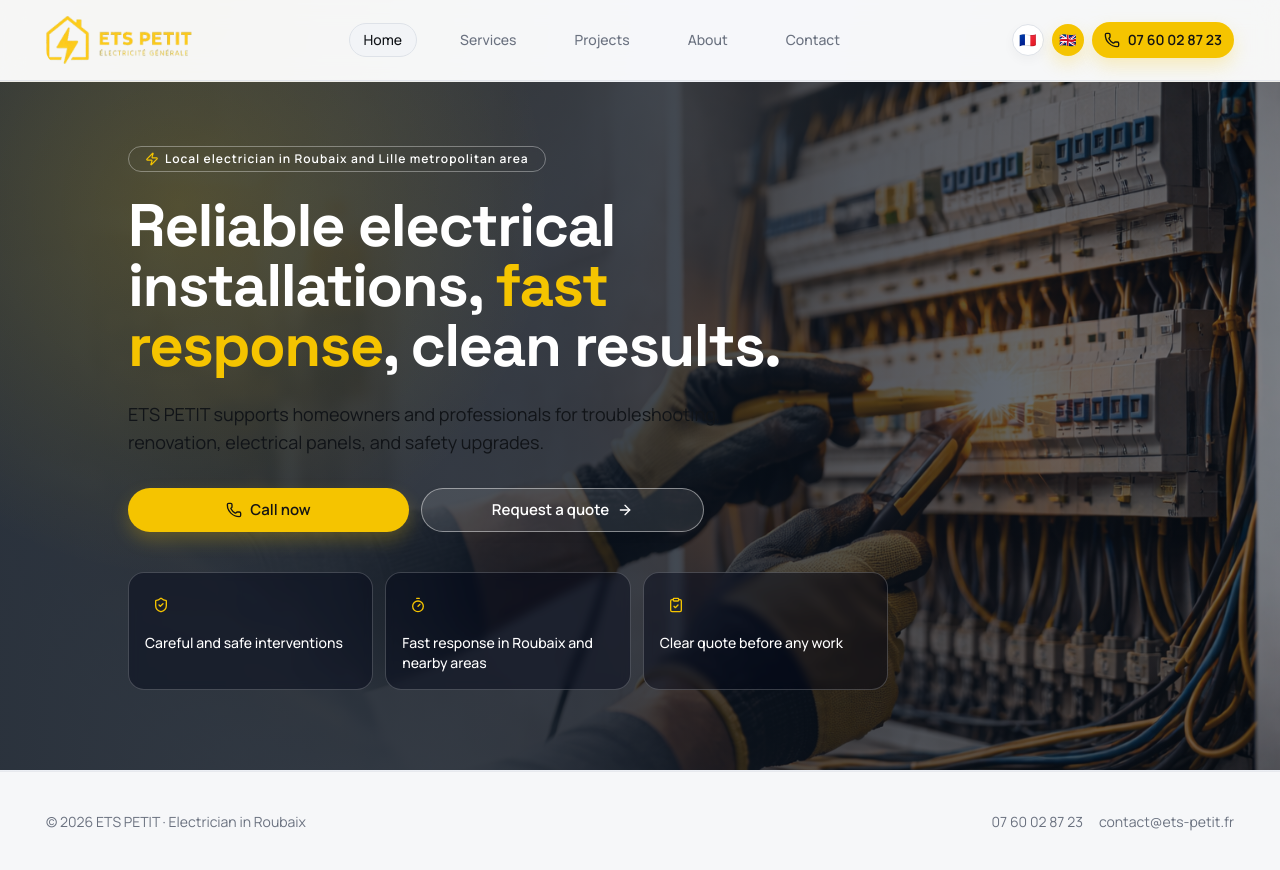
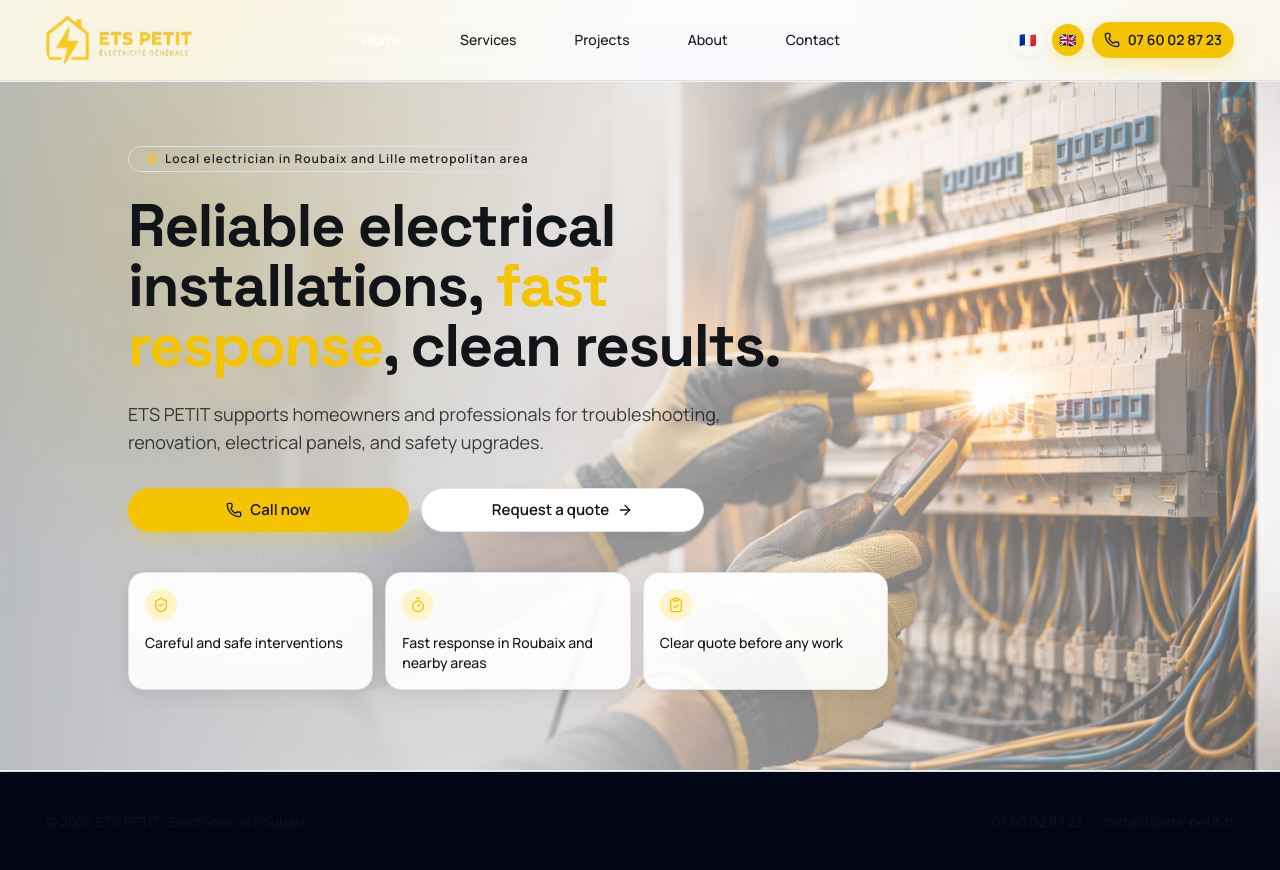
Before and after one commit to El-cmd/-Freelance-Mission-ETS-PETIT---Electricien, a React (Vite) app: page /#/ in a window 1280 px wide. Built offline with nearby package versions, Linux system fonts and the light colour scheme.

Commit message:
Ajuster contraste: header/footer plus sombres et voile hero plus clair

```diff
--- a/src/components/layout/Footer/Footer.tsx
+++ b/src/components/layout/Footer/Footer.tsx
@@ -7,16 +7,16 @@ export function Footer() {
   const copy = getUiCopy(locale)
 
   return (
-    <footer className="border-t border-border/60 bg-background py-10">
-      <div className="container flex flex-col gap-3 text-sm text-muted-foreground sm:flex-row sm:items-center sm:justify-between">
+    <footer className="border-t border-white/12 bg-slate-950 py-10">
+      <div className="container flex flex-col gap-3 text-sm text-white/72 sm:flex-row sm:items-center sm:justify-between">
         <p>
           © {new Date().getFullYear()} {siteConfig.name} · {copy.footerSubtitle}
         </p>
         <div className="flex items-center gap-4">
-          <a href={siteConfig.phoneHref} className="hover:text-foreground">
+          <a href={siteConfig.phoneHref} className="text-white/86 hover:text-primary">
             {siteConfig.phoneDisplay}
           </a>
-          <a href={`mailto:${siteConfig.email}`} className="hover:text-foreground">
+          <a href={`mailto:${siteConfig.email}`} className="text-white/86 hover:text-primary">
             {siteConfig.email}
           </a>
         </div>
--- a/src/components/layout/Header/Header.tsx
+++ b/src/components/layout/Header/Header.tsx
@@ -22,7 +22,7 @@ export function Header() {
   const copy = getUiCopy(locale)
 
   return (
-    <header className="sticky top-0 z-40 border-b border-border/80 bg-background/80 backdrop-blur-md">
+    <header className="sticky top-0 z-40 border-b border-white/12 bg-slate-950/88 backdrop-blur-md">
       <div className="container flex h-20 items-center justify-between">
         <Link to="/" className="flex items-center" aria-label={copy.homeLinkAria}>
           <img src={logo} alt="Logo ETS PETIT" className="h-10 w-auto rounded-md object-contain sm:h-12" />
@@ -36,8 +36,8 @@ export function Header() {
               className={({ isActive }) =>
                 `rounded-full border px-3.5 py-1.5 text-sm font-medium transition-colors ${
                   isActive
-                    ? 'border-border bg-muted text-foreground'
-                    : 'border-transparent text-muted-foreground hover:border-border hover:text-foreground'
+                    ? 'border-white/20 bg-white/12 text-white'
+                    : 'border-transparent text-white/78 hover:border-white/20 hover:text-white'
                 }`
               }
             >
@@ -52,7 +52,7 @@ export function Header() {
             variant={locale === 'fr' ? 'default' : 'outline'}
             onClick={() => setLocale('fr')}
             aria-label="Basculer en français"
-            className="h-8 w-8 p-0 text-sm"
+            className={`h-8 w-8 p-0 text-sm ${locale === 'fr' ? '' : 'border-white/30 bg-white/10 text-white hover:bg-white/16 hover:text-white'}`}
           >
             🇫🇷
           </Button>
@@ -61,7 +61,7 @@ export function Header() {
             variant={locale === 'en' ? 'default' : 'outline'}
             onClick={() => setLocale('en')}
             aria-label="Switch to English"
-            className="h-8 w-8 p-0 text-sm"
+            className={`h-8 w-8 p-0 text-sm ${locale === 'en' ? '' : 'border-white/30 bg-white/10 text-white hover:bg-white/16 hover:text-white'}`}
           >
             🇬🇧
           </Button>
@@ -75,7 +75,12 @@ export function Header() {
 
         <Sheet>
           <SheetTrigger asChild className="md:hidden">
-            <Button variant="outline" size="icon" aria-label={copy.menuAriaLabel}>
+            <Button
+              variant="outline"
+              size="icon"
+              aria-label={copy.menuAriaLabel}
+              className="border-white/30 bg-white/10 text-white hover:bg-white/16 hover:text-white"
+            >
               <Menu className="h-5 w-5" />
             </Button>
           </SheetTrigger>
--- a/src/components/sections/HeroSection/HeroSection.tsx
+++ b/src/components/sections/HeroSection/HeroSection.tsx
@@ -26,8 +26,8 @@ export function HeroSection() {
         aria-hidden="true"
         className="pointer-events-none absolute inset-0 h-full w-full object-cover object-center"
       />
-      <div className="pointer-events-none absolute inset-0 bg-[linear-gradient(90deg,rgba(8,17,29,0.86)_0%,rgba(8,17,29,0.8)_45%,rgba(8,17,29,0.52)_100%)]" />
-      <div className="pointer-events-none absolute inset-0 bg-[radial-gradient(circle_at_14%_18%,rgba(247,198,0,0.18),transparent_30%)]" />
+      <div className="pointer-events-none absolute inset-0 bg-[linear-gradient(90deg,rgba(255,255,255,0.76)_0%,rgba(255,255,255,0.62)_46%,rgba(255,255,255,0.34)_100%)]" />
+      <div className="pointer-events-none absolute inset-0 bg-[linear-gradient(90deg,rgba(8,17,29,0.28)_0%,rgba(8,17,29,0.12)_38%,rgba(8,17,29,0)_70%),radial-gradient(circle_at_14%_18%,rgba(247,198,0,0.18),transparent_30%)]" />
       <div className="container relative">
         <motion.div
           initial={shouldReduceMotion ? undefined : { opacity: 0, y: 8 }}
@@ -38,13 +38,13 @@ export function HeroSection() {
           <div className="text-left lg:max-w-[760px]">
             <Badge
               variant="secondary"
-              className="mb-6 border-white/35 bg-white/12 px-4 py-1 text-xs font-semibold tracking-[0.08em] text-white backdrop-blur-sm"
+              className="mb-6 border-border bg-white/78 px-4 py-1 text-xs font-semibold tracking-[0.08em] text-secondary-foreground backdrop-blur-sm"
             >
               <Zap className="mr-1.5 h-3.5 w-3.5 text-primary" />
               {copy.heroBadge}
             </Badge>
 
-            <h1 className="font-heading text-balance text-4xl font-bold leading-[1.03] tracking-tight text-white sm:text-5xl lg:text-6xl">
+            <h1 className="font-heading text-balance text-4xl font-bold leading-[1.03] tracking-tight text-foreground sm:text-5xl lg:text-6xl">
               {copy.heroTitleStart}
               <span className="text-primary">
                 {copy.heroTitleHighlight}
@@ -52,7 +52,7 @@ export function HeroSection() {
               {copy.heroTitleEnd}
             </h1>
 
-            <p className="mt-6 max-w-2xl text-pretty text-base text-white/86 sm:text-lg">
+            <p className="mt-6 max-w-2xl text-pretty text-base text-foreground/80 sm:text-lg">
               {copy.heroDescription}
             </p>
 
@@ -67,7 +67,7 @@ export function HeroSection() {
                 asChild
                 variant="outline"
                 size="lg"
-                className="border-white/45 bg-white/10 text-white hover:bg-white/18 hover:text-white sm:flex-1"
+                className="sm:flex-1"
               >
                 <Link to="/contact">
                   {copy.requestQuote}
@@ -80,12 +80,12 @@ export function HeroSection() {
               {trustHighlights.map(({ icon: Icon, text }) => (
                 <div
                   key={text}
-                  className="rounded-2xl border border-white/20 bg-slate-950/45 p-4 text-left backdrop-blur-sm"
+                  className="surface-soft rounded-2xl p-4 text-left"
                 >
-                  <div className="mb-3 inline-flex h-8 w-8 items-center justify-center rounded-lg bg-primary/18">
+                  <div className="mb-3 inline-flex h-8 w-8 items-center justify-center rounded-lg bg-accent">
                     <Icon className="h-4 w-4 text-primary" />
                   </div>
-                  <p className="text-sm font-medium text-white">{text}</p>
+                  <p className="text-sm font-medium text-foreground">{text}</p>
                 </div>
               ))}
             </div>
```
